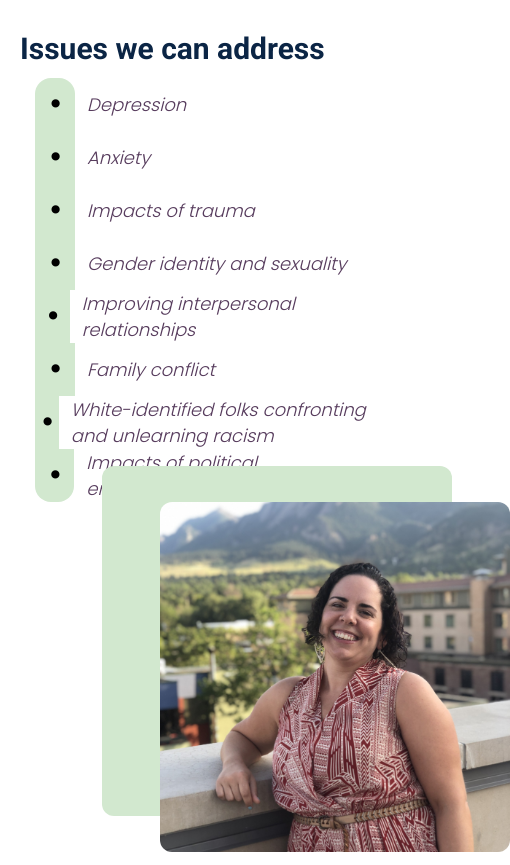
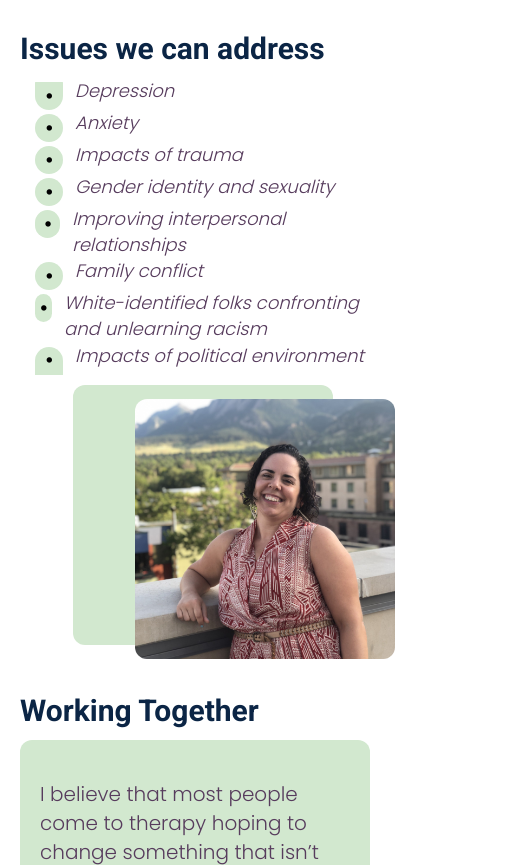
Before and after one commit to matt347/therapy-website-design, a plain HTML site: page frontend/index.html in a window 390 px wide. Shown: the part 1041-1906 px from the top of the page, 510 px wide, since content can reach past the window. Drawn offline with Linux system fonts and the light colour scheme.

Commit message:
mobile test2
first mobile test went surprisingly well. going to fix other little format details on mobile

```diff
--- a/frontend/styles.css
+++ b/frontend/styles.css
@@ -318,6 +318,8 @@ img {
         font-size: 36px;
         height: auto;
         padding: 0 8px;
+        text-align: center;
+        display: block;
     }
 
     #nav_div nav {
@@ -344,9 +346,37 @@ img {
     }
 
     .profile-wrapper {
+        position: relative;
+        width: 100%;
+        max-width: 260px;
+        height: auto;
+        margin: 24px auto 0 auto;
+    }
+
+    .profile-image, .profile-offset-box {
         width: 100%;
         height: auto;
         aspect-ratio: 1 / 1;
+        border-radius: 12px;
+    }
+
+    .profile-offset-box {
+        top: -14px;
+        right: -8px;
+    }
+
+    .issue-list li {
+        white-space: normal;
+        align-items: flex-start;
+        gap: 12px;
+    }
+
+    .issue-list li::before {
+        font-size: 20px;
+        width: 28px;
+        height: 28px;
+        border-radius: 999px;
+        margin-top: 4px;
     }
 
     table tr {
```
